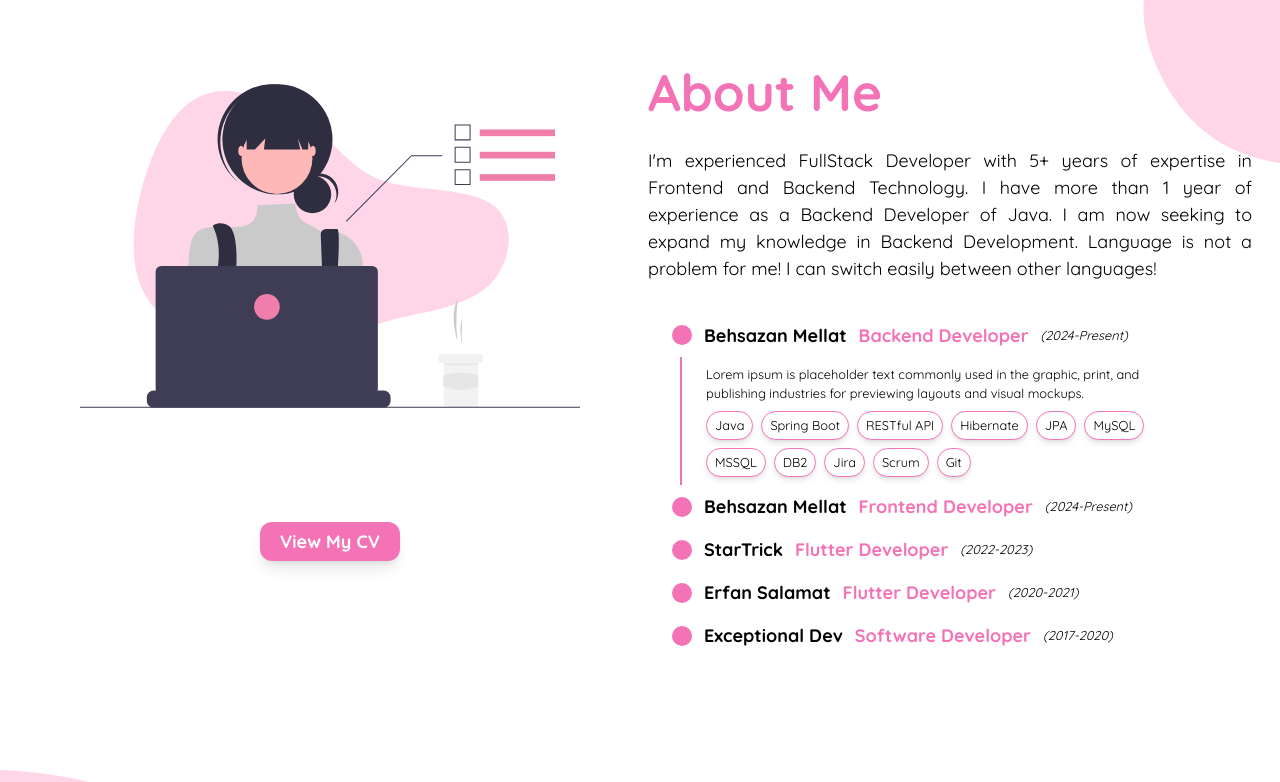
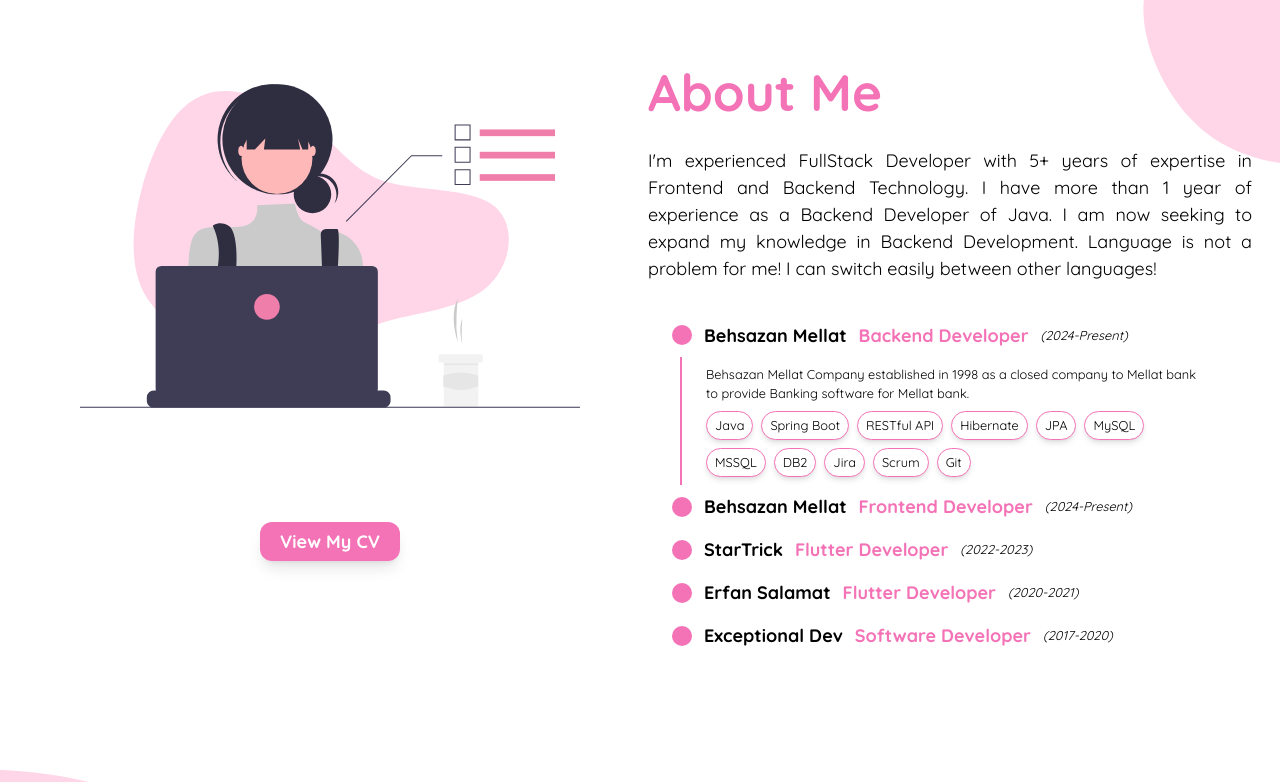
Before and after one commit to FtADev/Portfolio, a Next.js app: page / in a window 1280 px wide. Shown: the part 884-1666 px from the top of the page. Built offline with nearby package versions, Linux system fonts and the light colour scheme.

Commit message:
Update about.tsx

```diff
--- a/app/sections/about.tsx
+++ b/app/sections/about.tsx
@@ -21,7 +21,7 @@ const AboutSection = () => {
       role: "Backend Developer",
       date: "2024-Present",
       description:
-        "Lorem ipsum is placeholder text commonly used in the graphic, print, and publishing industries for previewing layouts and visual mockups.",
+        "Behsazan Mellat Company established in 1998 as a closed company to Mellat bank to provide Banking software for Mellat bank.",
       skills: [
         "Java",
         "Spring Boot",
@@ -42,7 +42,7 @@ const AboutSection = () => {
       role: "Frontend Developer",
       date: "2024-Present",
       description:
-        "Lorem ipsum is placeholder text commonly used in the graphic, print, and publishing industries for previewing layouts and visual mockups.",
+        "Behsazan Mellat Company established in 1998 as a closed company to Mellat bank to provide Banking software for Mellat bank.",
       skills: [
         "TypeScript",
         "Nextjs",
@@ -61,7 +61,7 @@ const AboutSection = () => {
       role: "Flutter Developer",
       date: "2022-2023",
       description:
-        "Lorem ipsum is placeholder text commonly used in the graphic, print, and publishing industries for previewing layouts and visual mockups.",
+        " Startrick started out in year 2018 as a professional mobile application development company that strive to provide a variety of life-changing services which a big concept of ‘Localization’.",
       skills: [
         "Flutter",
         "Flutter Web",
@@ -79,7 +79,7 @@ const AboutSection = () => {
       role: "Flutter Developer",
       date: "2020-2021",
       description:
-        "Lorem ipsum is placeholder text commonly used in the graphic, print, and publishing industries for previewing layouts and visual mockups.",
+        "Erfan Salamat Medical Services Group began its activities in 2018, benefiting from two decades of experience in Erfan Saadat Abad and Erfan Niayesh Hospitals, with the aim of developing a new approach in providing medical and care services in hospitals and homes.",
       skills: [
         "Flutter",
         "Flutter Web",
```
